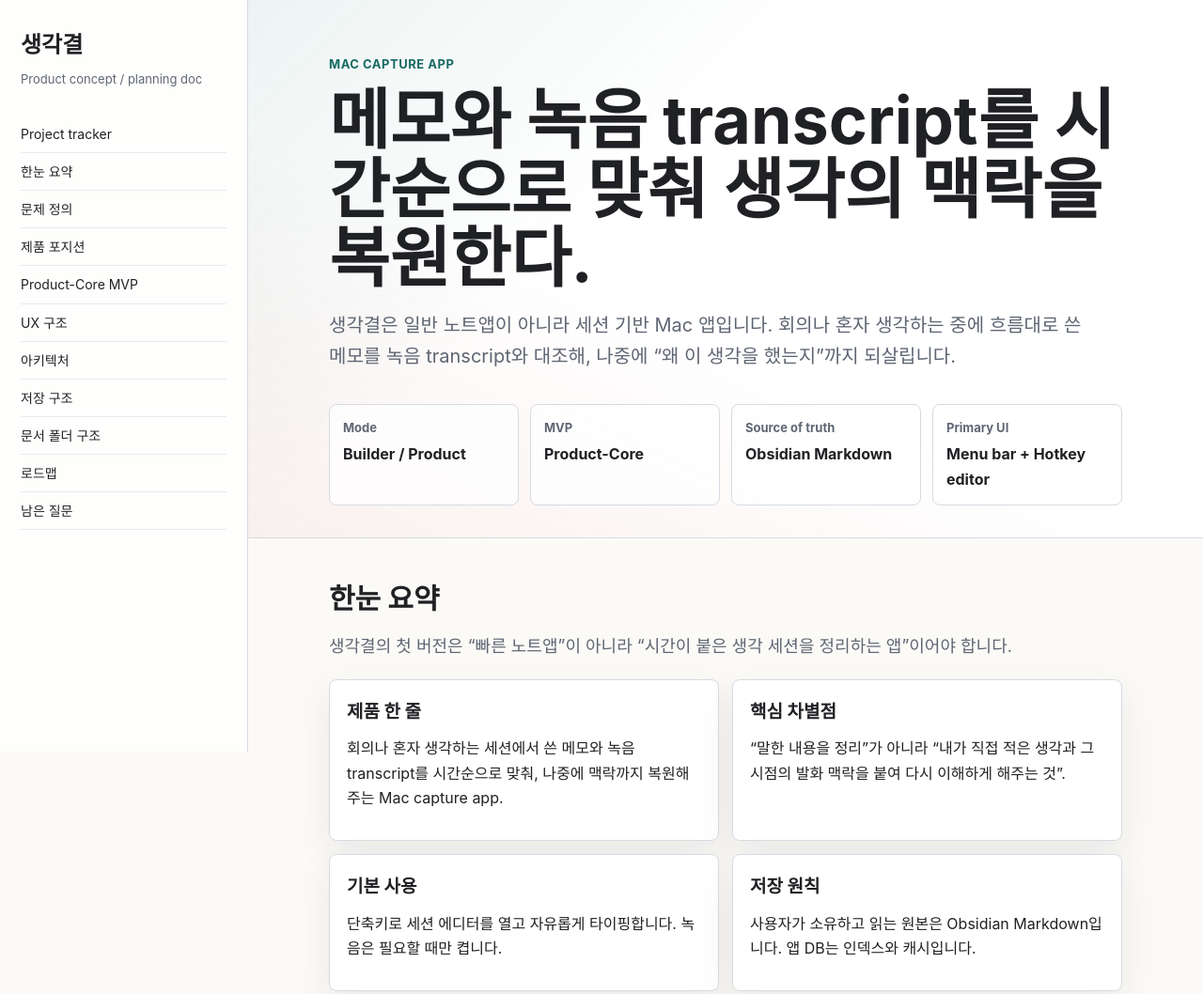
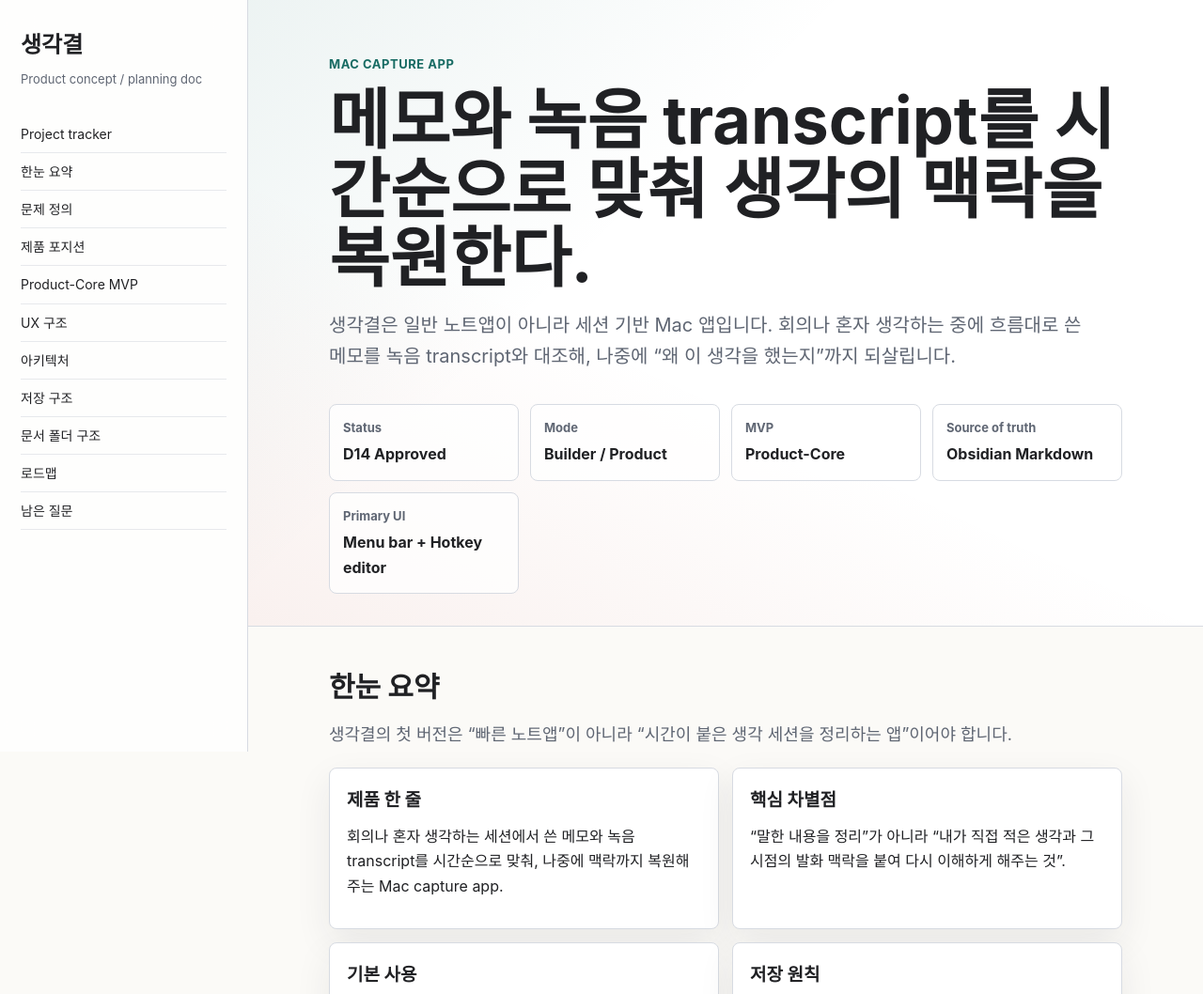
Before and after one commit to UncleSamsun/saenggakgyeol, a plain HTML site: page docs/product/index.html in a window 1280 px wide. Shown: the top 1058 px of the page at 94% size. Drawn offline with Linux system fonts and the light colour scheme.

Commit message:
docs: approve product design direction

```diff
--- a/docs/product/index.html
+++ b/docs/product/index.html
@@ -128,7 +128,7 @@
 
     .meta-grid {
       display: grid;
-      grid-template-columns: repeat(4, minmax(0, 1fr));
+      grid-template-columns: repeat(auto-fit, minmax(180px, 1fr));
       gap: 12px;
       margin-top: 34px;
       max-width: 1000px;
@@ -492,6 +492,7 @@
           생각결은 일반 노트앱이 아니라 세션 기반 Mac 앱입니다. 회의나 혼자 생각하는 중에 흐름대로 쓴 메모를 녹음 transcript와 대조해, 나중에 “왜 이 생각을 했는지”까지 되살립니다.
         </p>
         <div class="meta-grid" aria-label="핵심 메타 정보">
+          <div class="meta"><b>Status</b><span>D14 Approved</span></div>
           <div class="meta"><b>Mode</b><span>Builder / Product</span></div>
           <div class="meta"><b>MVP</b><span>Product-Core</span></div>
           <div class="meta"><b>Source of truth</b><span>Obsidian Markdown</span></div>
@@ -812,7 +813,7 @@ future:
       </section>
 
       <footer>
-        Generated from office-hours decisions on 2026-07-03. Repository: UncleSamsun/saenggakgyeol.
+        D14 approved on 2026-07-03. Generated from office-hours decisions. Repository: UncleSamsun/saenggakgyeol.
       </footer>
     </main>
   </div>
```
